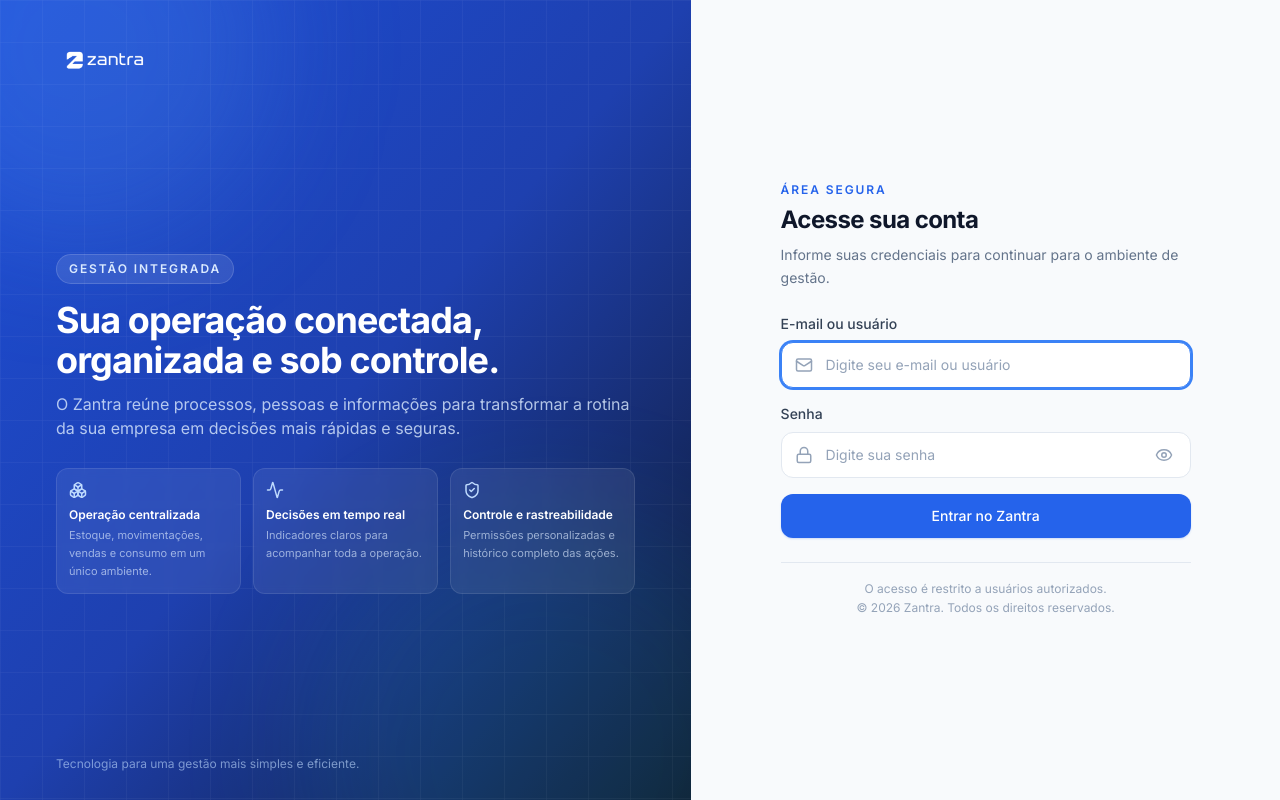
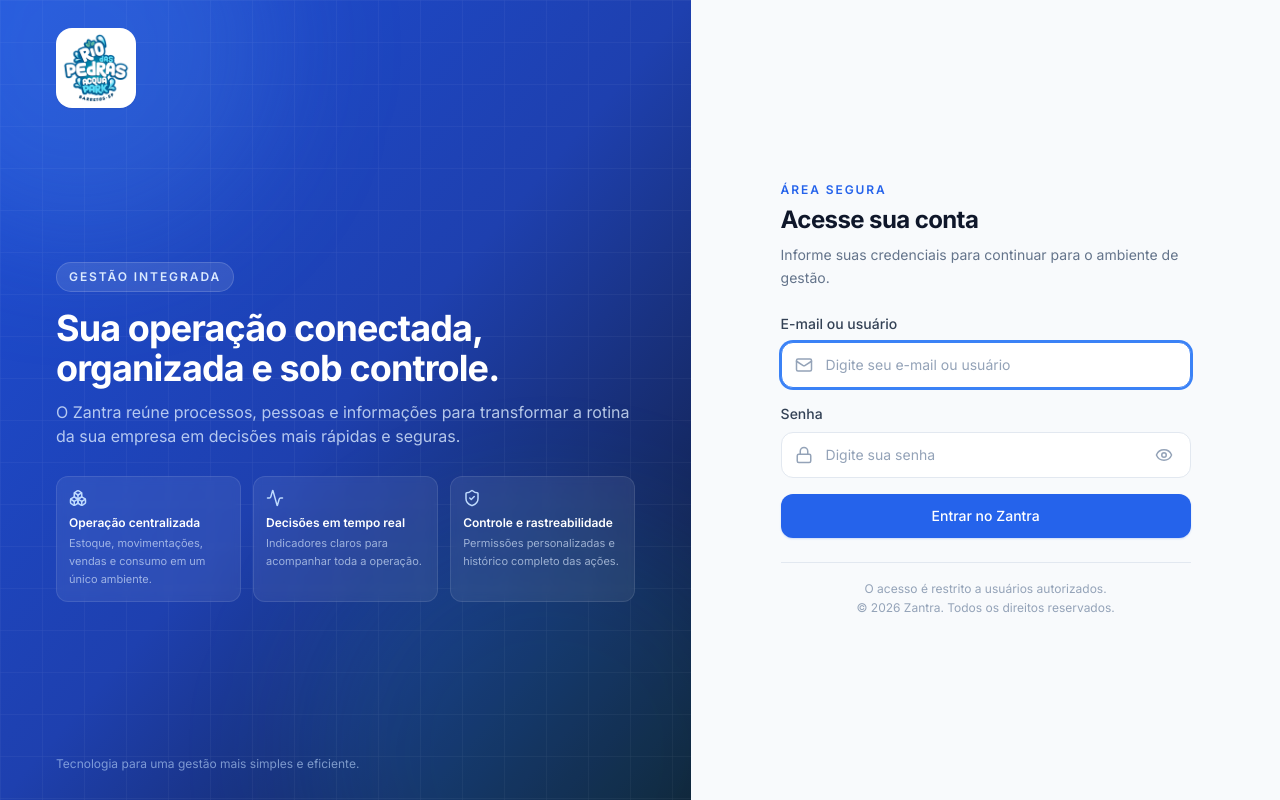
Before and after one commit to thiagozaneti/Zantra_CRM_front, a React (Vite) app: page /login in a window 1280 px wide. Built offline with nearby package versions, Linux system fonts and the light colour scheme; the HTML template or start-up script is replaced by a standard one.

Commit message:
logo rio das pedras

```diff
--- a/src/components/Layout.tsx
+++ b/src/components/Layout.tsx
@@ -7,6 +7,7 @@ import {
   PanelLeftClose, PanelLeftOpen, PackagePlus, KeyRound, Bell, ClipboardList, CalendarCheck, ClipboardCheck, CreditCard, Printer
 } from 'lucide-react';
 import icon from '../images/icon.png';
+import rioDasPedrasLogo from '../images/LOGO-ACQUA-PARK-TOPO-SITE-300X300-1.png';
 import { api } from '../lib/api';
 
 const modulePermissions: Record<string, string> = {
@@ -118,9 +119,11 @@ export default function Layout() {
           ${sidebarOpen ? 'translate-x-0' : '-translate-x-full'}
         `}
       >
-        {/* Logo */}
-        <div className={`h-16 flex items-center px-5 border-b border-surface-200 shrink-0 ${sidebarCollapsed ? 'lg:justify-center lg:px-2' : ''}`}>
-          <img src={icon} alt="Zantra" className="h-10" />
+        {/* Marcas */}
+        <div className={`h-16 flex items-center gap-3 px-5 border-b border-surface-200 shrink-0 ${sidebarCollapsed ? 'lg:justify-center lg:gap-1 lg:px-1' : ''}`}>
+          <img src={icon} alt="Zantra" className={`h-10 w-10 shrink-0 object-contain ${sidebarCollapsed ? 'lg:h-8 lg:w-8' : ''}`} />
+          <span aria-hidden="true" className={`h-8 w-px shrink-0 bg-surface-200 ${sidebarCollapsed ? 'lg:hidden' : ''}`} />
+          <img src={rioDasPedrasLogo} alt="Rio das Pedras Acqua Park" className={`h-12 w-12 shrink-0 object-contain ${sidebarCollapsed ? 'lg:h-8 lg:w-8' : ''}`} />
         </div>
 
         {/* Navigation */}
--- a/src/pages/Login.tsx
+++ b/src/pages/Login.tsx
@@ -2,7 +2,7 @@ import { useState } from 'react';
 import { useNavigate } from 'react-router-dom';
 import { useAuth } from '../context/AuthContext';
 import { Activity, Boxes, Eye, EyeOff, Lock, Mail, ShieldCheck } from 'lucide-react';
-import logo from '../images/logo.png';
+import rioDasPedrasLogo from '../images/LOGO-ACQUA-PARK-TOPO-SITE-300X300-1.png';
 
 const benefits = [
   { icon: Boxes, title: 'Operação centralizada', text: 'Estoque, movimentações, vendas e consumo em um único ambiente.' },
@@ -40,7 +40,9 @@ export default function Login() {
       <div className="absolute inset-0 opacity-[0.08]" style={{ backgroundImage: 'linear-gradient(rgba(255,255,255,.5) 1px, transparent 1px), linear-gradient(90deg, rgba(255,255,255,.5) 1px, transparent 1px)', backgroundSize: '42px 42px' }}/>
 
       <div className="relative z-10 flex w-full max-w-2xl flex-col justify-between">
-        <img src={logo} alt="Zantra" className="h-14 xl:h-16 2xl:h-20 w-fit object-contain object-left brightness-0 invert"/>
+        <div className="flex h-20 w-20 items-center justify-center rounded-2xl bg-white p-1 shadow-sm 2xl:h-24 2xl:w-24">
+          <img src={rioDasPedrasLogo} alt="Rio das Pedras Acqua Park" className="h-full w-full object-contain"/>
+        </div>
 
         <div className="my-5 xl:my-7 2xl:my-10">
           <span className="inline-flex rounded-full border border-white/15 bg-white/10 px-3 py-1.5 text-xs font-semibold uppercase tracking-[0.16em] text-brand-100">Gestão integrada</span>
@@ -62,7 +64,7 @@ export default function Login() {
 
     <section className="flex min-h-screen items-center justify-center px-5 py-7 sm:px-10 lg:h-screen lg:min-h-0 lg:px-10 lg:py-5 xl:px-14 2xl:px-20">
       <div className="w-full max-w-[410px]">
-        <div className="mb-7 lg:hidden"><img src={logo} alt="Zantra" className="h-16 w-fit object-contain"/></div>
+        <div className="mb-7 lg:hidden"><img src={rioDasPedrasLogo} alt="Rio das Pedras Acqua Park" className="h-20 w-20 object-contain"/></div>
 
         <div className="mb-6 2xl:mb-8">
           <p className="text-xs font-semibold uppercase tracking-[0.16em] text-brand-600">Área segura</p>
```
